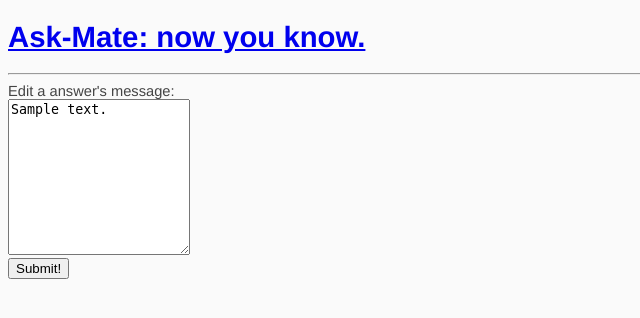
After one commit to Therion95/Ask-mate, a Flask app: template templates/answer_edit.html in a window 1280 px wide. The commit adds this page. Shown: the top 318 px of the page, without its empty margins (0-640 px from the left). Run offline with Flask 2, Linux system fonts and the light colour scheme; the template is opened without the code that fills it: most values are stand-ins (such as "Sample title", 1, 10 or a date in 2020).

Commit message:
editing answers implemented

```diff
--- a/data/answers.csv
+++ b/data/answers.csv
@@ -2,4 +2,4 @@
 
 1,18/08/2021 20:10:09,4,1,You need to use brackets: my_list = [],
 
-2,19/08/2021 09:33:43,35,1,Look it up in the Python docs,
+2,19/08/2021 09:33:43,35,1,Look it up in the Python docs!,
--- a/data/questions.csv
+++ b/data/questions.csv
@@ -1,3 +1,5 @@
 id,submission_time,view_number,vote_number,title,message,image
-1,18/08/2021 14:04:55,29,7,"How to make lists in Python?","I am totally new to this, any hints?",
-2,20/08/2021 17:23:02,15,9,"Wordpress loading multiple jQuery Versions","I developed a plugin that uses the jquery booklet plugin (http://builtbywill.com/booklet/#/) this plugin binds a function to $ so I cann.",
+
+1,18/08/2021 14:04:55,29,7,How to make lists in Python?,"I am totally new to this, any hints??",
+
+2,20/08/2021 17:23:02,15,9,Wordpress loading multiple jQuery Versions,I developed a plugin that uses the jquery booklet plugin (http://builtbywill.com/booklet/#/) this plugin binds a function to $ so I cann.,
--- a/server.py
+++ b/server.py
@@ -47,6 +47,22 @@
         edited_question = dict(request.form)
         connection.csv_editing(QUESTIONS, question_id, keys=list(edited_question.keys()),
                                values_to_update=list(edited_question.values()))
+
+        return redirect(url_for('question_display', question_id=question_id))
+
+
+@app.route('/answer/<int:answer_id>/edit', methods=['GET', 'POST'])
+def answer_edit(answer_id):
+    if request.method == 'GET':
+        answer_to_edit = data_manager.display_answer(answer_id)
+
+        return render_template('answer_edit.html', answer=answer_to_edit)
+
+    elif request.method == 'POST':
+        edited_answer = dict(request.form)
+        question_id = int(data_manager.display_answer(answer_id)['question_id'])
+        connection.csv_editing(ANSWERS, answer_id, keys=list(edited_answer.keys()),
+                               values_to_update=list(edited_answer.values()))
 
         return redirect(url_for('question_display', question_id=question_id))
 
--- /dev/null
+++ b/templates/answer_edit.html
@@ -0,0 +1,16 @@
+{% extends 'base.html' %}
+
+{% block head %}
+
+    <title>Ask-Mate: Edit an answer {{ answer['id'] }}</title>
+
+{% endblock %}
+
+{% block body %}
+
+    <form id="edit" action="{{ url_for('answer_edit', answer_id=answer['id']) }}" method="post">
+</form>
+    <label for="message">Edit a answer's message:<br>
+    <textarea name="message" form="edit" rows="10">{{ answer['message'] }}</textarea></label><br>
+    <input type="submit" form="edit" value="Submit!">
+{% endblock %}
--- a/templates/question.html
+++ b/templates/question.html
@@ -44,6 +44,7 @@
            <tr class="answer">
                <td class="answer"><a href={{ url_for('answer_voting_up', answer_id=answer['id']) }}><img src="/static/images/thumb_up.ico" alt="Thumb up button" style="width: 10%;" /></a></td>
                <td class="answer"><a href={{ url_for('answer_voting_down', answer_id=answer['id']) }}><img src="/static/images/thumb_down.png" alt="Thumb down button" style="width: 10%;" /></a></td>
+               <td class="answer"><a href={{ url_for('answer_edit', answer_id=answer['id']) }}><img src="/static/images/edit.png" alt="Edit button" style="width: 10%;" /></a></td>
                <td class="answer"><a href={{ url_for('answer_delete', answer_id=answer['id']) }}><img src="/static/images/delete.png" alt="Delete button" style="width: 10%;" /></a></td>
            </tr></table>
            </div><br>
```
Also changed, not shown: data_manager.py (+9 -2 lines).
